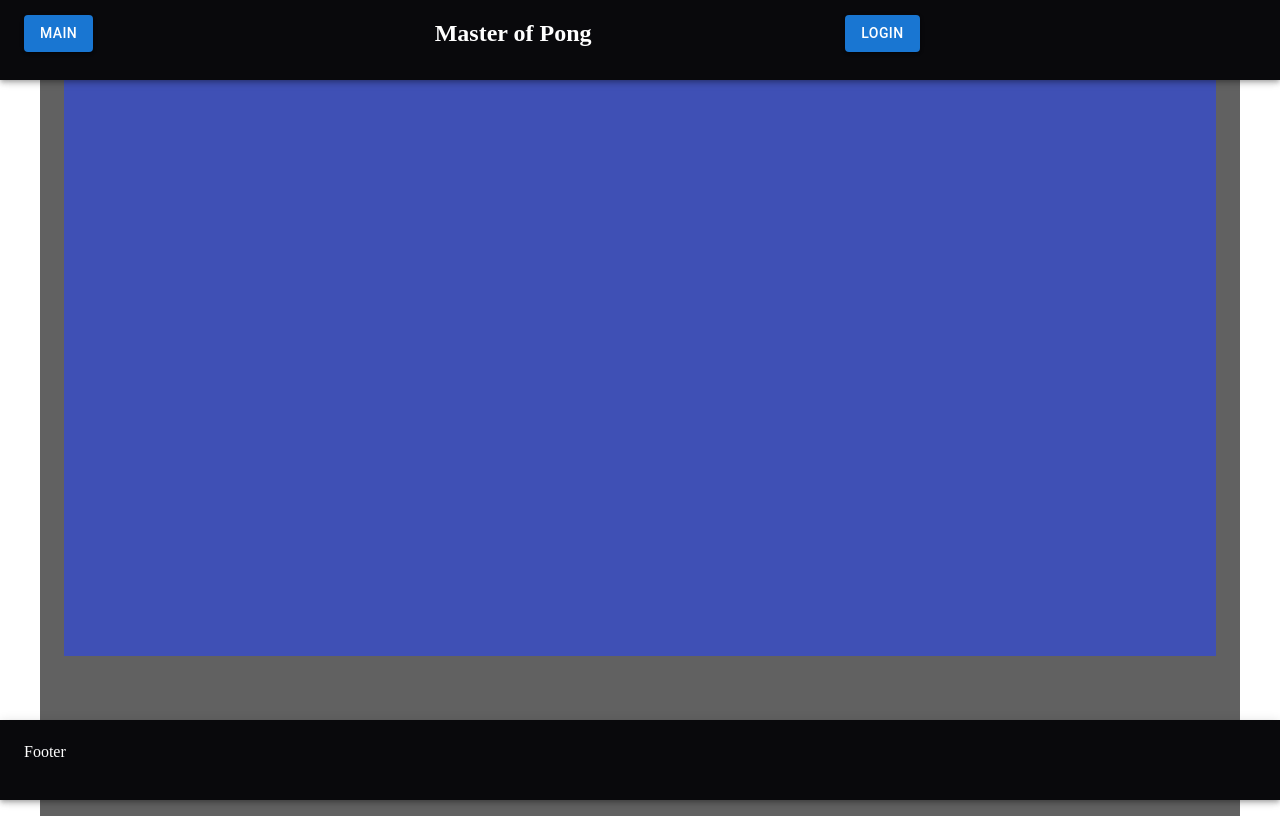
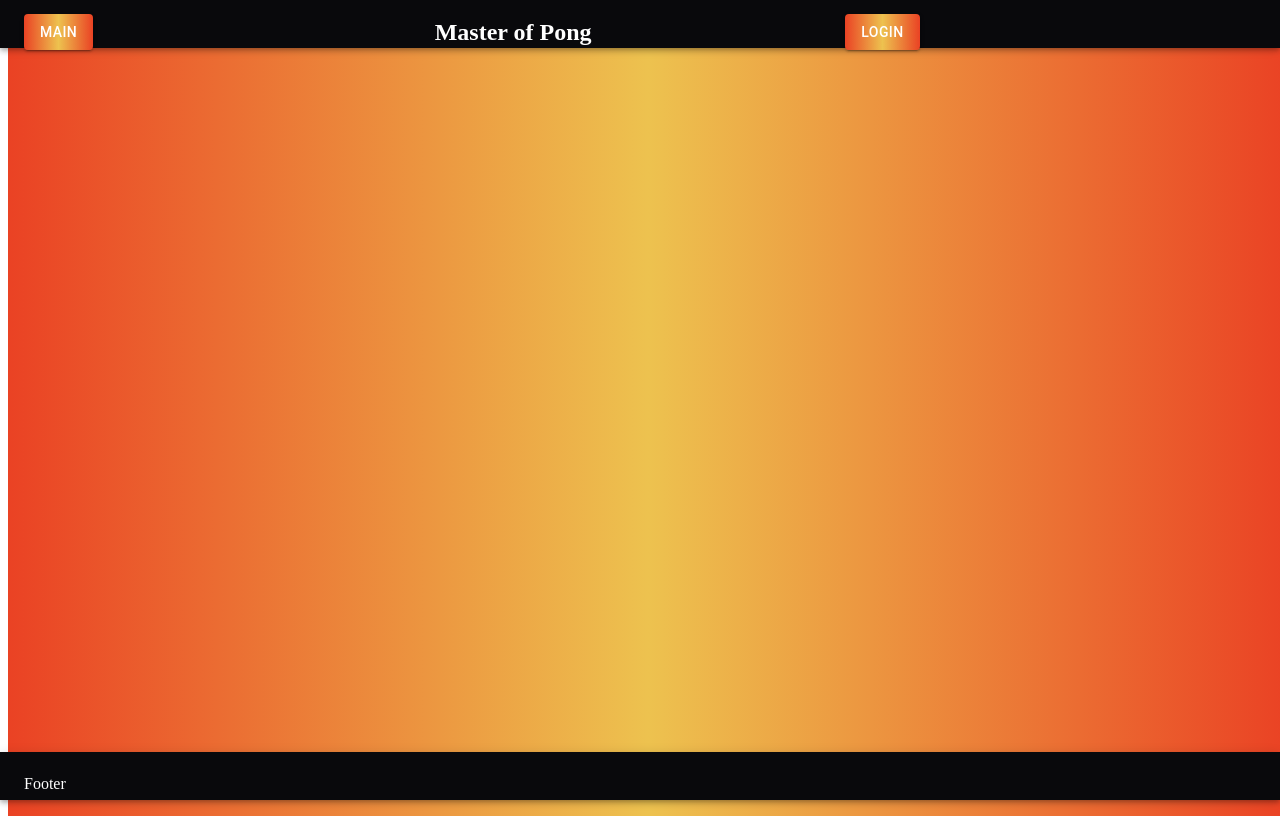
Before and after one commit to jpa-rocha/master_of_pong, a React (Create React App) app in the folder frontend/app/: page / in a window 1280 px wide. Built offline with nearby package versions, Linux system fonts and the light colour scheme.

Commit message:
landing page

```diff
--- a/frontend/app/src/App.tsx
+++ b/frontend/app/src/App.tsx
@@ -28,11 +28,91 @@ const theme = createTheme({
  */
 
 const App: React.FunctionComponent = () => {
+
   return (
-    <Container
+	<Box sx={{ display: 'flex', flexDirection: 'column',  alignItems: 'center', justifyContent: 'center', height: '100vh',
+		margin:0, padding:0}}
+	>
+	<Grid container>
+
+{/* 	This is navigation */}
+	  <Grid item xs={12} >
+		 <Box >
+			<AppBar position="fixed"
+ 					style={{ backgroundColor: "#09090C", height:'6vh' }}>
+  				<Toolbar>
+					<Grid container justifyContent="center" alignItems="center">
+	  					<Grid item xs={4} >
+						  <Button variant="contained"
+                				sx={{ background: 'linear-gradient(to right, #EA4224 0%, #EDC24F 50%, #EA4224 100%)',
+                  						color: '#FFFFFF'}}>
+							Main
+              			</Button>
+	  					</Grid>
+	  				<Grid item xs={4} >
+						<h2>Master of Pong</h2>
+	  				</Grid>
+	  				<Grid item xs={4} >
+					  	<Button variant="contained"
+                		sx={{background: 'linear-gradient(to right, #EA4224 0%, #EDC24F 50%, #EA4224 100%)',
+                  			color: '#FFFFFF'}}>
+                			Login
+              			</Button>
+	  				</Grid>
+					</Grid>
+  				</Toolbar>
+			</AppBar>
+		</Box>
+	  </Grid>
+
+{/* This is main */}
+	  <Grid item xs={12} >
+
+		<Box sx={{
+        flexGrow: 1,  height: "100vh", width: "100vw", margin:0, padding:0,
+        background: 'linear-gradient(to right, #EA4224 0%, #EDC24F 50%, #EA4224 100%)'
+      }}
+	  >
+        <p>hello</p>
+		</Box>
+	  </Grid>
+
+
+
+
+{/* This is footer */}
+	  <Grid item xs={12}>
+	<Box >
+			<AppBar position="fixed"
+  				style={{ backgroundColor: "#09090C",  height:'6vh'}}
+  				sx={{ top: "auto", bottom: 0 }}>
+  				<Toolbar>
+					<Grid container spacing={12} justifyContent="center" alignItems="center">
+	  					<Grid item md={12}>
+							<p>Footer</p>
+	  					</Grid>
+					</Grid>
+  				</Toolbar>
+			</AppBar>
+	</Box>
+	  </Grid>
+
+
+	</Grid>
+  </Box>
+
+  );
+};
+
+
+
+export default App;
+
+
+
+{/* <Container
 sx={{ backgroundColor: "grey.A700", height: "100vh", width: "100vw" }}
 >
-      {/*     <Box  sx={{backgroundColor: "grey.A700", height: "100vh", width: "100vw" }}> */}
 <AppBar
   position="fixed"
   style={{ backgroundColor: "#09090C", height: "10vh" }}
@@ -53,11 +133,9 @@ const App: React.FunctionComponent = () => {
 </AppBar>
 
 <Box sx={{ flexGrow: 1, backgroundColor: "#3f50b5", height: "80vh" }}>
-        {/*   <Grid container>
-          <Grid item> */}
+
   <p>hello</p>
-        {/*  </Grid>
-        </Grid> */}
+
 </Box>
 
 <AppBar
@@ -78,9 +156,6 @@ const App: React.FunctionComponent = () => {
 	</Grid>
   </Toolbar>
 </AppBar>
-      {/*      </Box> */}
+
 </Container>
-  );
-};
-
-export default App;
+); */}
```
Lines whose indentation alone changed are shown as unchanged.
